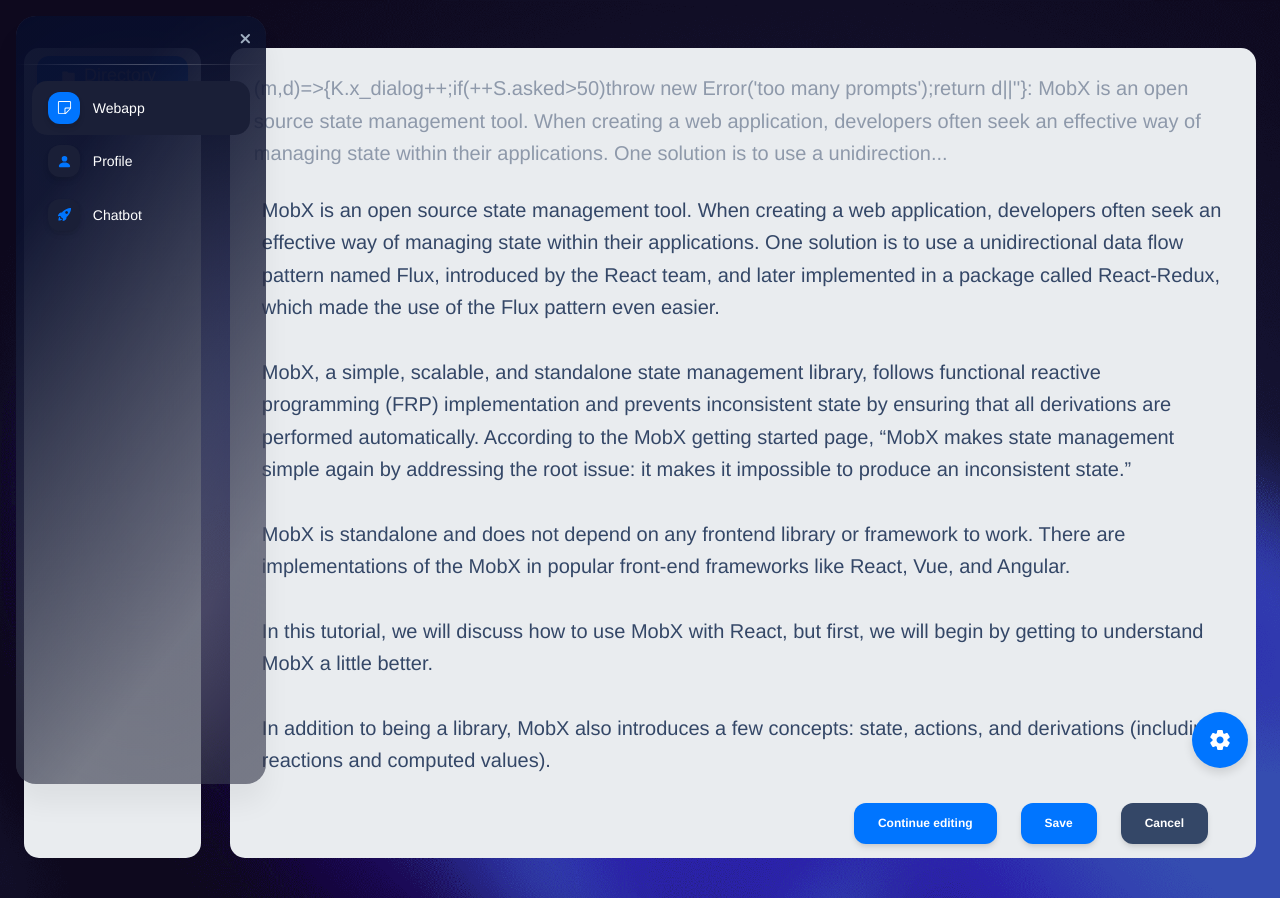
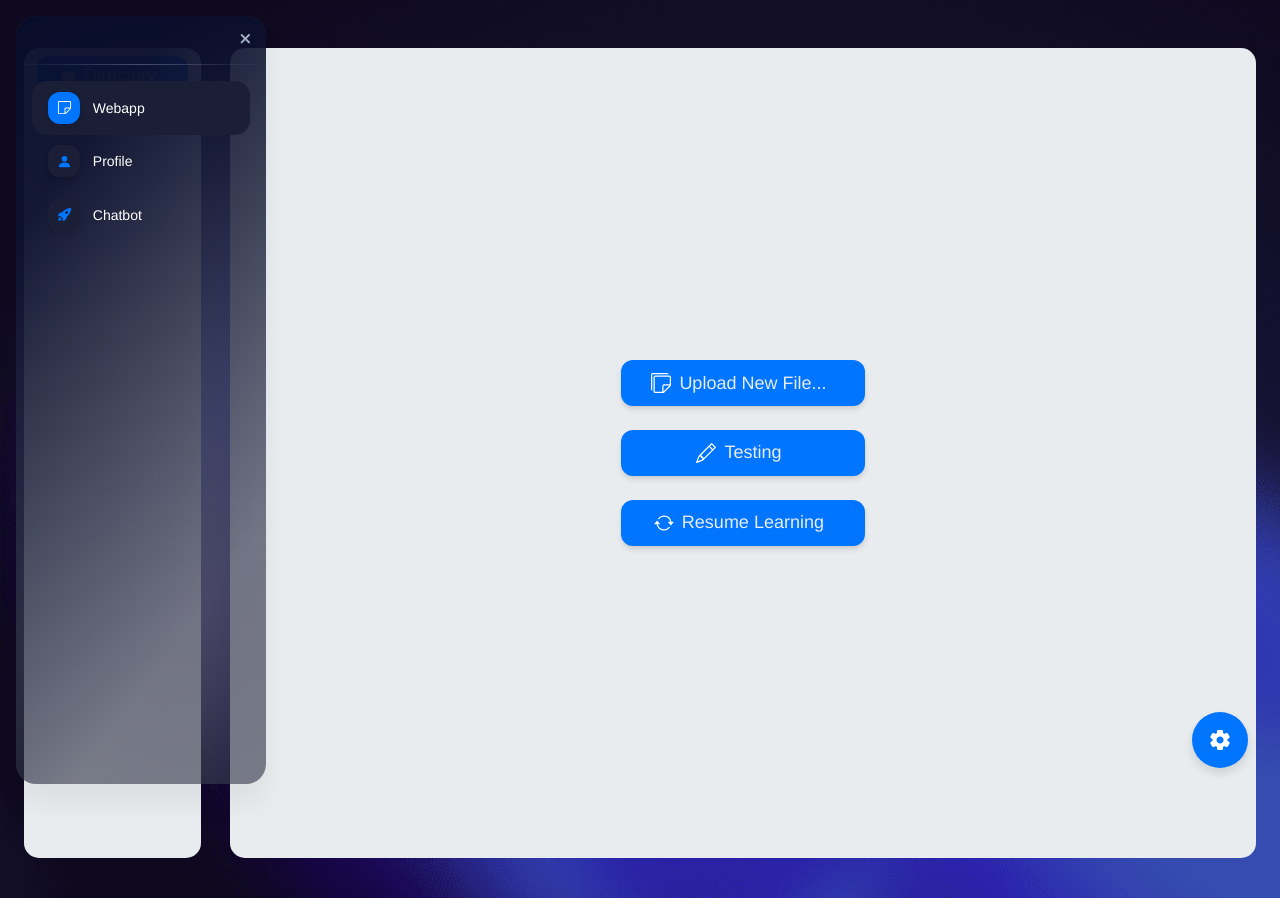
Before and after one commit to chulanpro5/hcmuwus_personalized_learning, a React (Create React App) app: page /webapp in a window 1280 px wide. Built offline with nearby package versions, Linux system fonts and the light colour scheme; a small style sheet from the web is missing.

Commit message:
change: webapp merge error

```diff
--- a/src/layouts/webapp/index.js
+++ b/src/layouts/webapp/index.js
@@ -43,9 +43,11 @@ const testData = [`MobX is an open source state management tool. When creating a
   `In addition to being a library, MobX also introduces a few concepts: state, actions, and derivations (including reactions and computed values).`,
   `Application state refers to the entire model of an application, and can contain different data types including array, numbers, and objects. In MobX, actions are methods that manipulate and update the state. These methods can be bound to a JavaScript event handler to ensure a UI event triggers them.`,
   `Anything (not just a value) that is derived from the application state without further interaction is referred to as a derivation. Derivations will listen to any particular state and then perform some computation to produce a distinct value from that state. A derivation can return any data type, including objects. In MobX, the two types of derivations are reactions and computed values.`]
-function Webapp() {
-
-  const [content, useContent] = useState(testData);
+function Webapp()
+{
+  //const store = new ContentStore();
+  const [content, useContent] = useState(null);
+  const [prompt, setPrompt] = useState(null);
   const [file, setFile] = useState([]);
 
 
@@ -170,7 +172,17 @@ function Webapp() {
                       <label for="file-upload">Upload New File...</label>
                     </VuiTypography>
                   </VuiButton>
-                  <VuiButton variant="contained" color="info" style={{width: "50%", height: "6%"}}>
+
+                  <VuiButton variant="contained" color="info" style={{ width: "50%", height: "6%" }}
+                    onClick={() => useContent(testData)}>
+                    <BsPencil size="20px" color="inherit" />
+                    <VuiTypography variant="lg" color="light" mx={1}>
+                      Testing
+                    </VuiTypography>
+                  </VuiButton>
+
+                  <VuiButton variant="contained" color="info" style={{ width: "50%", height: "6%" }}
+                  href="/dashboard">
                     <BsArrowRepeat size="20px" color="inherit" />
                     <VuiTypography variant="lg" color="light" mx={1}>
                       Resume Learning
```
Lines whose indentation alone changed are shown as unchanged.
